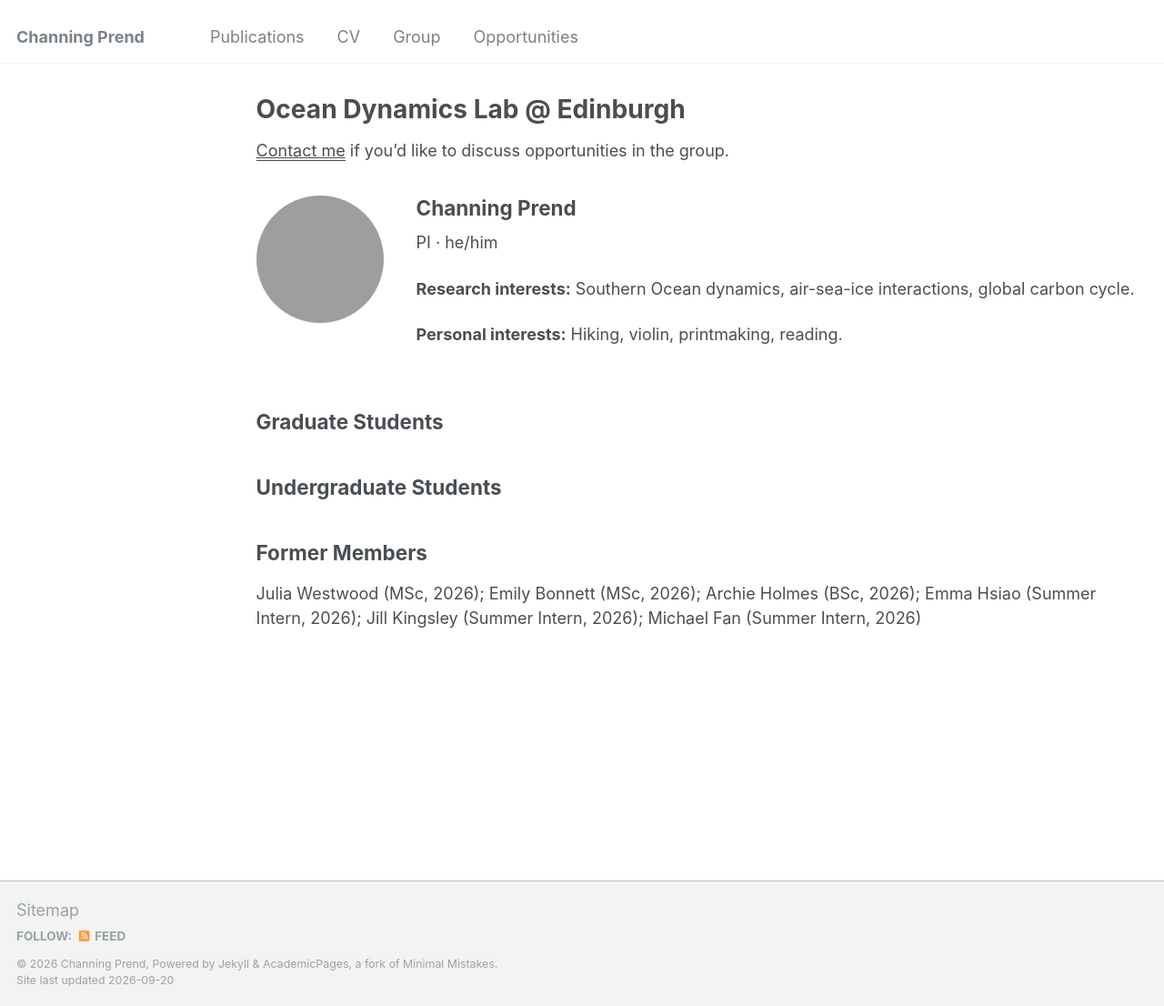
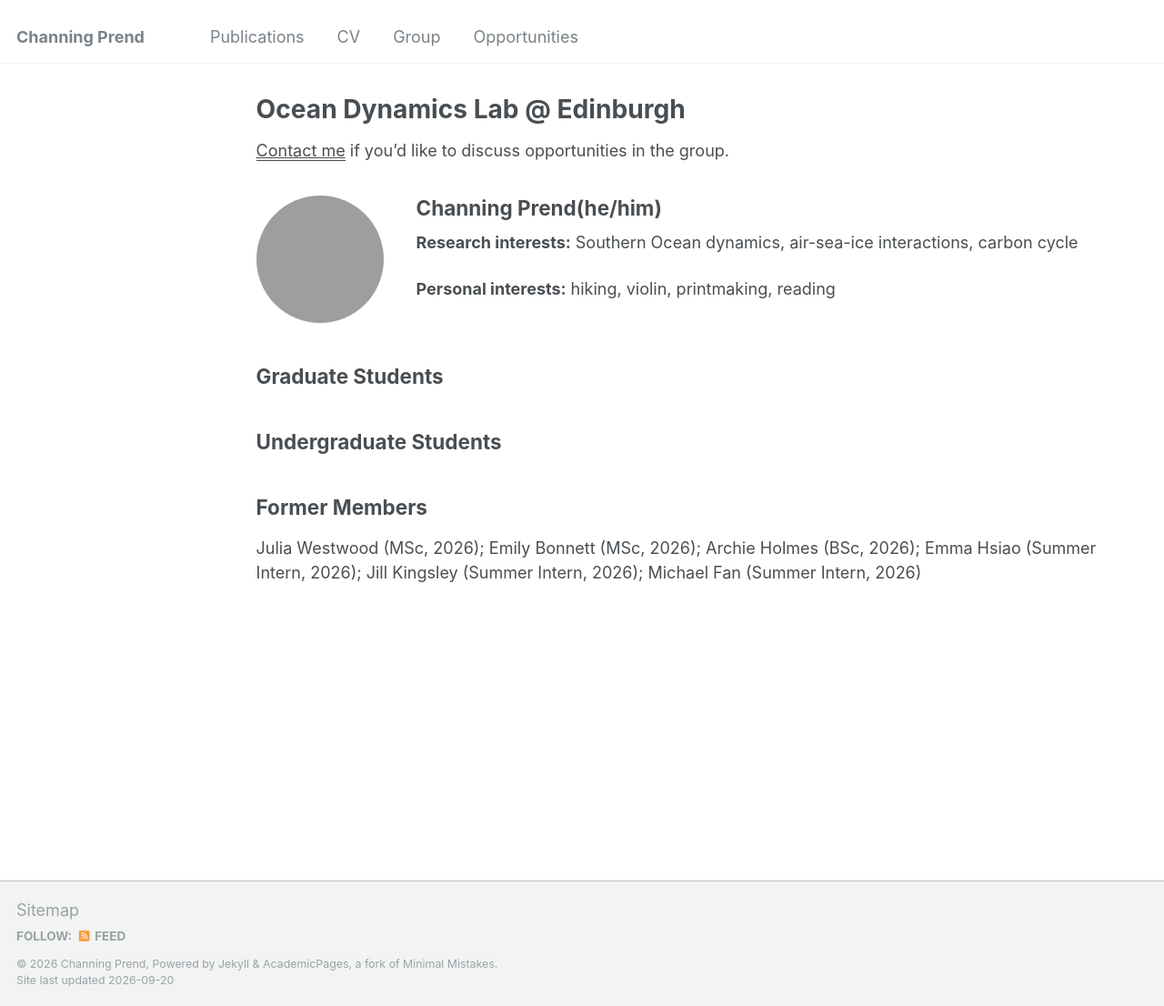
Before and after one commit to cprend/cprend.github.io, a Jekyll site: the page built from _pages/group.md, in a window 1280 px wide and 1106 px high. Shown: the whole window at 91% size. Built offline with Jekyll 4.4.1, drawn with Linux system fonts in a browser that asks for light colours; grey boxes are pictures that could not be loaded.

Commit message:
Update group.md

```diff
--- a/_pages/group.md
+++ b/_pages/group.md
@@ -15,16 +15,14 @@ author_profile: false
 
   <div class="group-pi-info">
 
-    <h2>Channing Prend</h2>
-
-    <p class="group-role">PI · he/him</p>
+    <h2>Channing Prend<span class="group-pronouns">(he/him)</span></h2>
 
     <p><strong>Research interests:</strong>
-      Southern Ocean dynamics, air-sea-ice interactions, global carbon cycle.
+      Southern Ocean dynamics, air-sea-ice interactions, carbon cycle
     </p>
 
     <p><strong>Personal interests:</strong>
-      Hiking, violin, printmaking, reading.
+      hiking, violin, printmaking, reading
     </p>
 
   </div>
```
